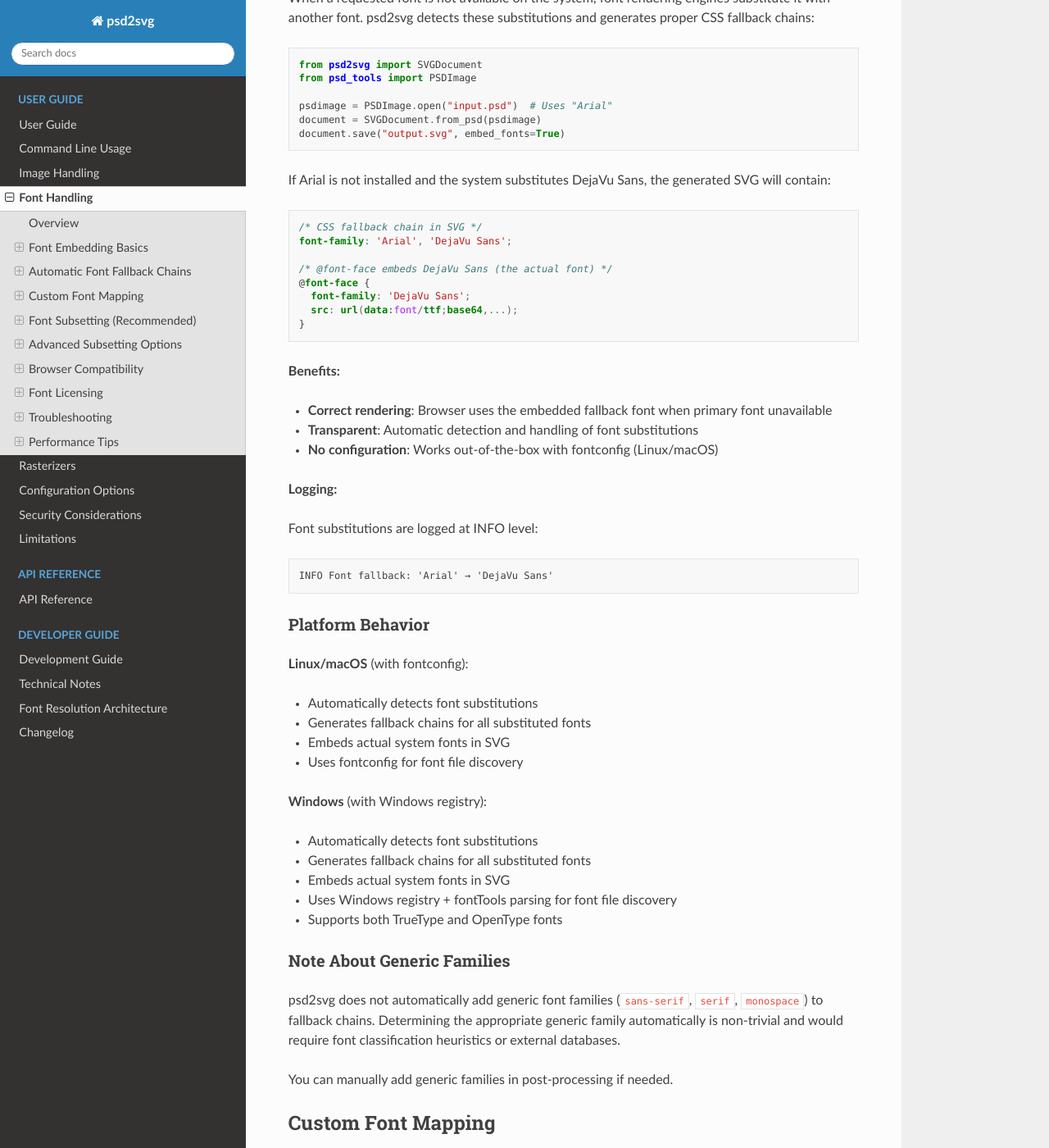
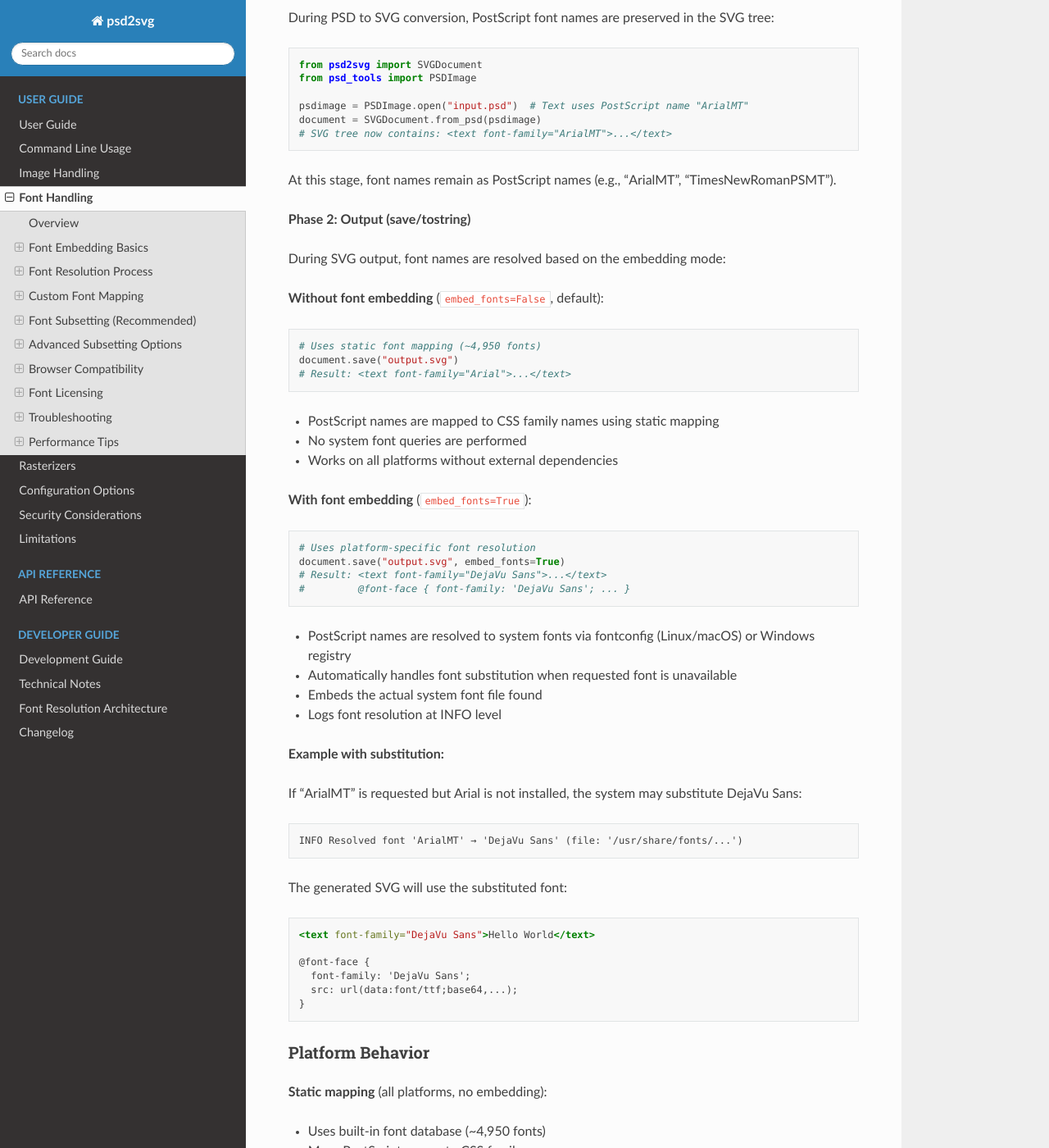
Before and after one commit to kyamagu/psd2svg, a Sphinx documentation site: the page built from docs/fonts.rst, in a window 1280 px wide and 1400 px high, scrolled down 1364 px. Shown: the whole window at 82% size. Built offline with Sphinx 7.4.7 and the Read the Docs theme 3.1.0, drawn with Linux system fonts in a browser that asks for light colours; some of the changed text lies outside the part shown.

Commit message:
docs: Fix font resolution documentation and update README features
This commit corrects misleading documentation about font handling:

1. **README.md**: Updated features list
   - Changed "groups" to "smart group optimization" (redundant groups removed)
   - Removed "font fallback chain generation" (not actually implemented)
   - Updated "adjustment layers" to list fewer specifics with (experimental) tag
   - Changed "90%+ size reduction" to "typically 90-95%" (more accurate)
   - Added "Built-in resource limits for security" feature
   - Added arc warp and Unicode font matching sub-features

2. **docs/fonts.rst**: Corrected "Automatic Font Fallback Chains" section
   - Replaced with accurate "Font Resolution Process" documentation
   - Documented two-phase process:
     * Phase 1 (from_psd): PostScript names preserved in SVG tree
     * Phase 2 (save/tostring): Names resolved based on embedding mode
   - Static mapping (no embedding): PostScript → CSS family names
   - Platform resolution (with embedding): System font lookup with substitution
   - No fallback chains are generated; fonts are simply resolved/substituted

The previous documentation incorrectly stated that psd2svg generates CSS
font fallback chains like "font-family: 'Arial', 'DejaVu Sans'". In reality,
only the resolved font name is used (e.g., "DejaVu Sans" if Arial substituted).

```diff
--- a/docs/fonts.rst
+++ b/docs/fonts.rst
@@ -46,76 +46,102 @@
 * Base64 encoding adds ~33% overhead
 * May include glyphs not used in the document
 
-Automatic Font Fallback Chains
--------------------------------
+Font Resolution Process
+-----------------------
 
-When psd2svg embeds fonts, it automatically generates CSS font fallback chains to handle font substitutions gracefully.
+psd2svg uses a two-phase process for handling fonts in text layers:
 
-How It Works
-~~~~~~~~~~~~
+Two-Phase Font Handling
+~~~~~~~~~~~~~~~~~~~~~~~~
 
-When a requested font is not available on the system, font rendering engines substitute it with another font. psd2svg detects these substitutions and generates proper CSS fallback chains:
+**Phase 1: Conversion (from_psd)**
+
+During PSD to SVG conversion, PostScript font names are preserved in the SVG tree:
 
 .. code-block:: python
 
    from psd2svg import SVGDocument
    from psd_tools import PSDImage
 
-   psdimage = PSDImage.open("input.psd")  # Uses "Arial"
+   psdimage = PSDImage.open("input.psd")  # Text uses PostScript name "ArialMT"
    document = SVGDocument.from_psd(psdimage)
+   # SVG tree now contains: <text font-family="ArialMT">...</text>
+
+At this stage, font names remain as PostScript names (e.g., "ArialMT", "TimesNewRomanPSMT").
+
+**Phase 2: Output (save/tostring)**
+
+During SVG output, font names are resolved based on the embedding mode:
+
+**Without font embedding** (``embed_fonts=False``, default):
+
+.. code-block:: python
+
+   # Uses static font mapping (~4,950 fonts)
+   document.save("output.svg")
+   # Result: <text font-family="Arial">...</text>
+
+* PostScript names are mapped to CSS family names using static mapping
+* No system font queries are performed
+* Works on all platforms without external dependencies
+
+**With font embedding** (``embed_fonts=True``):
+
+.. code-block:: python
+
+   # Uses platform-specific font resolution
    document.save("output.svg", embed_fonts=True)
+   # Result: <text font-family="DejaVu Sans">...</text>
+   #         @font-face { font-family: 'DejaVu Sans'; ... }
 
-If Arial is not installed and the system substitutes DejaVu Sans, the generated SVG will contain:
+* PostScript names are resolved to system fonts via fontconfig (Linux/macOS) or Windows registry
+* Automatically handles font substitution when requested font is unavailable
+* Embeds the actual system font file found
+* Logs font resolution at INFO level
 
-.. code-block:: css
+**Example with substitution:**
 
-   /* CSS fallback chain in SVG */
-   font-family: 'Arial', 'DejaVu Sans';
+If "ArialMT" is requested but Arial is not installed, the system may substitute DejaVu Sans:
 
-   /* @font-face embeds DejaVu Sans (the actual font) */
+.. code-block:: text
+
+   INFO Resolved font 'ArialMT' → 'DejaVu Sans' (file: '/usr/share/fonts/...')
+
+The generated SVG will use the substituted font:
+
+.. code-block:: xml
+
+   <text font-family="DejaVu Sans">Hello World</text>
+
    @font-face {
      font-family: 'DejaVu Sans';
      src: url(data:font/ttf;base64,...);
    }
 
-**Benefits:**
-
-* **Correct rendering**: Browser uses the embedded fallback font when primary font unavailable
-* **Transparent**: Automatic detection and handling of font substitutions
-* **No configuration**: Works out-of-the-box with fontconfig (Linux/macOS)
-
-**Logging:**
-
-Font substitutions are logged at INFO level:
-
-.. code-block:: text
-
-   INFO Font fallback: 'Arial' → 'DejaVu Sans'
-
 Platform Behavior
 ~~~~~~~~~~~~~~~~~
 
-**Linux/macOS** (with fontconfig):
+**Static mapping** (all platforms, no embedding):
 
-* Automatically detects font substitutions
-* Generates fallback chains for all substituted fonts
-* Embeds actual system fonts in SVG
-* Uses fontconfig for font file discovery
+* Uses built-in font database (~4,950 fonts)
+* Maps PostScript names to CSS family names
+* No system font queries or file access
+* Enables text conversion without font files
 
-**Windows** (with Windows registry):
+**Linux/macOS** (with font embedding):
 
-* Automatically detects font substitutions
-* Generates fallback chains for all substituted fonts
-* Embeds actual system fonts in SVG
-* Uses Windows registry + fontTools parsing for font file discovery
+* Queries fontconfig for system fonts
+* Uses fontconfig CharSet API for Unicode codepoint-based font matching
+* Automatically handles font substitution
+* Embeds actual system font files
+
+**Windows** (with font embedding):
+
+* Queries Windows registry for system fonts
+* Uses fontTools cmap parsing for Unicode codepoint-based font matching
+* Automatically handles font substitution
 * Supports both TrueType and OpenType fonts
-
-Note About Generic Families
-~~~~~~~~~~~~~~~~~~~~~~~~~~~~
-
-psd2svg does not automatically add generic font families (``sans-serif``, ``serif``, ``monospace``) to fallback chains. Determining the appropriate generic family automatically is non-trivial and would require font classification heuristics or external databases.
-
-You can manually add generic families in post-processing if needed.
+* Embeds actual system font files
 
 Custom Font Mapping
 -------------------
```
Also changed, not shown: README.md (+7 -5 lines).
